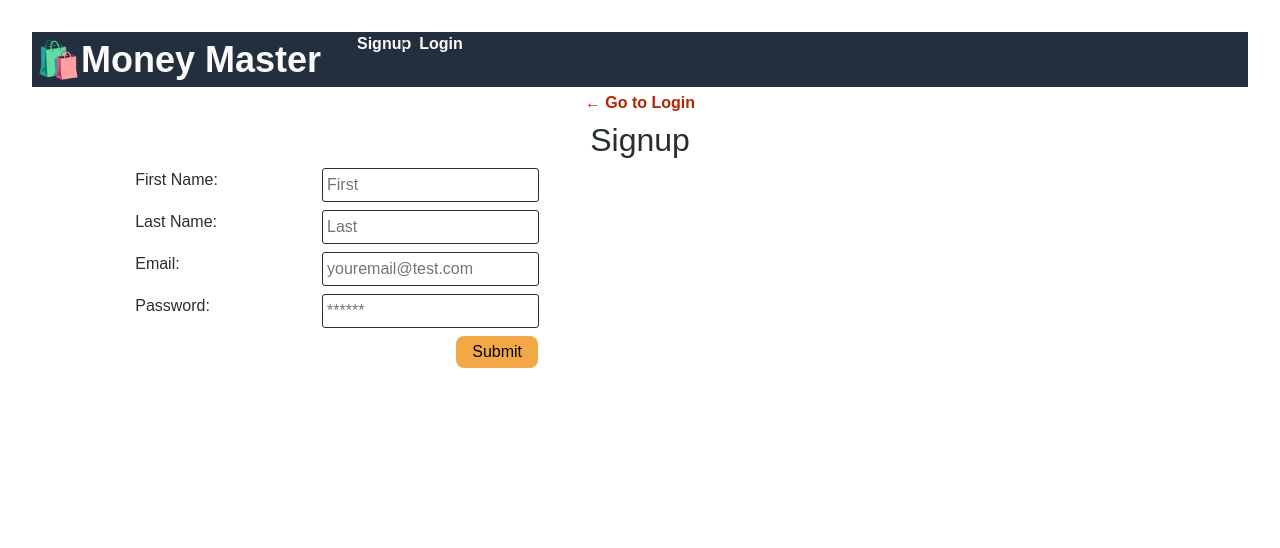
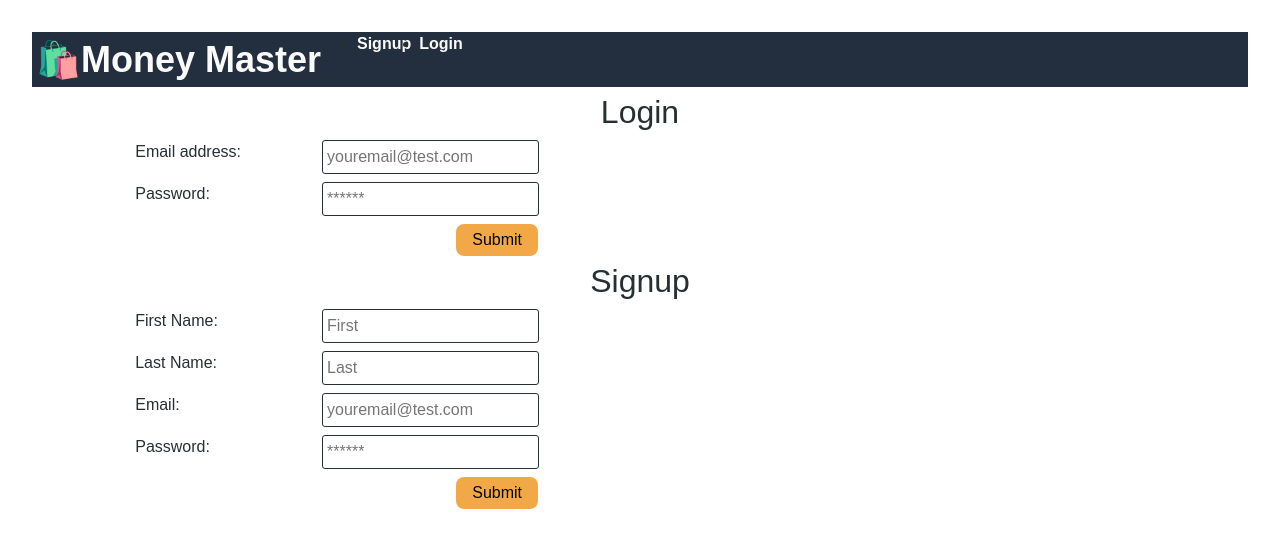
Before and after one commit to austinoler/budget_planner, a React (Vite) app in the folder client/: page / in a window 1280 px wide. Shown: the top 548 px of the page. Built offline with nearby package versions, Linux system fonts and the light colour scheme.

Commit message:
created if statement/ if not logged in then return both login and signup pages/ removed links from pages

```diff
--- a/client/src/pages/Home.jsx
+++ b/client/src/pages/Home.jsx
@@ -8,6 +8,7 @@ import { useQuery, useMutation } from '@apollo/client';
 import { QUERY_USER, QUERY_BUDGET } from '../utils/queries';
 import Auth from '../utils/auth'
 import Signup from './Signup';
+import Login from './Login';
 import { ADD_BUDGET } from '../utils/mutations';
 
 
@@ -15,7 +16,12 @@ import { ADD_BUDGET } from '../utils/mutations';
 const Home = () => {
 
   if (!Auth.loggedIn()) {
-    return <Signup></Signup>
+    return (
+      <div>
+        <Login/>
+        <Signup/>
+      </div>
+      )
   }
 
   const [budget, setBudget] = useState(null);
--- a/client/src/pages/Login.jsx
+++ b/client/src/pages/Login.jsx
@@ -31,8 +31,6 @@ function Login(props) {
 
   return (
     <div className="container my-1">
-      <Link to="/signup">← Go to Signup</Link>
-
       <h2>Login</h2>
       <form onSubmit={handleFormSubmit}>
         <div className="flex-row space-between my-2">
--- a/client/src/pages/Signup.jsx
+++ b/client/src/pages/Signup.jsx
@@ -32,8 +32,6 @@ function Signup(props) {
 
   return (
     <div className="container my-1">
-      <Link to="/login">← Go to Login</Link>
-
       <h2>Signup</h2>
       <form onSubmit={handleFormSubmit}>
         <div className="flex-row space-between my-2">
```
